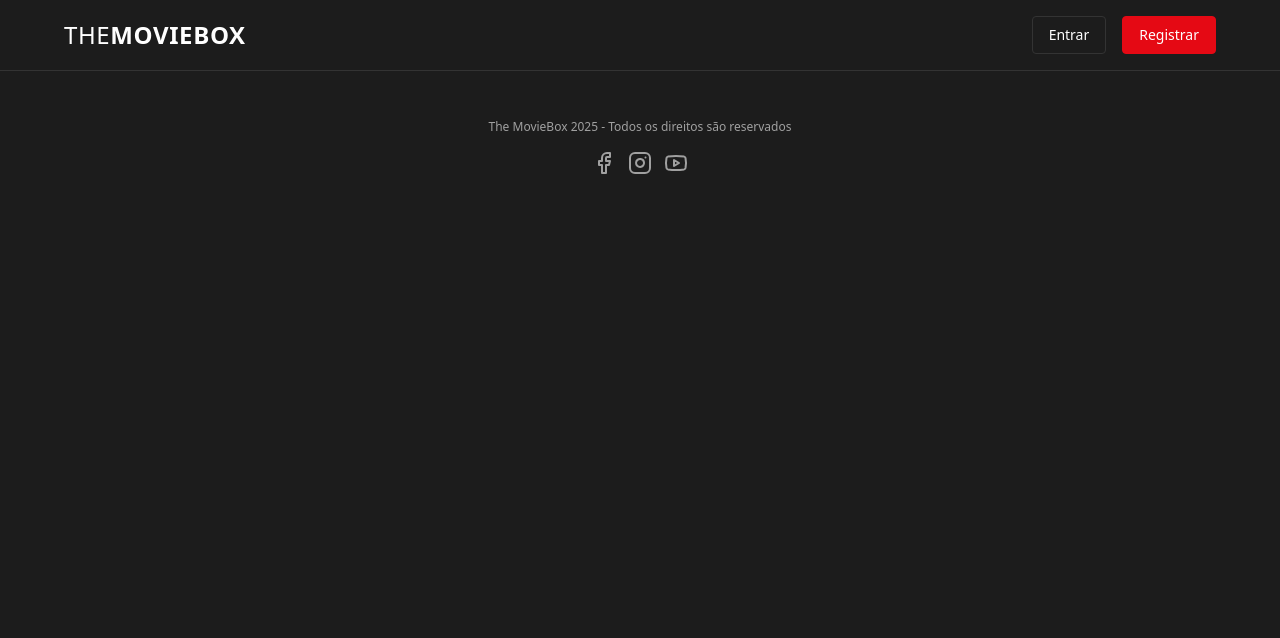
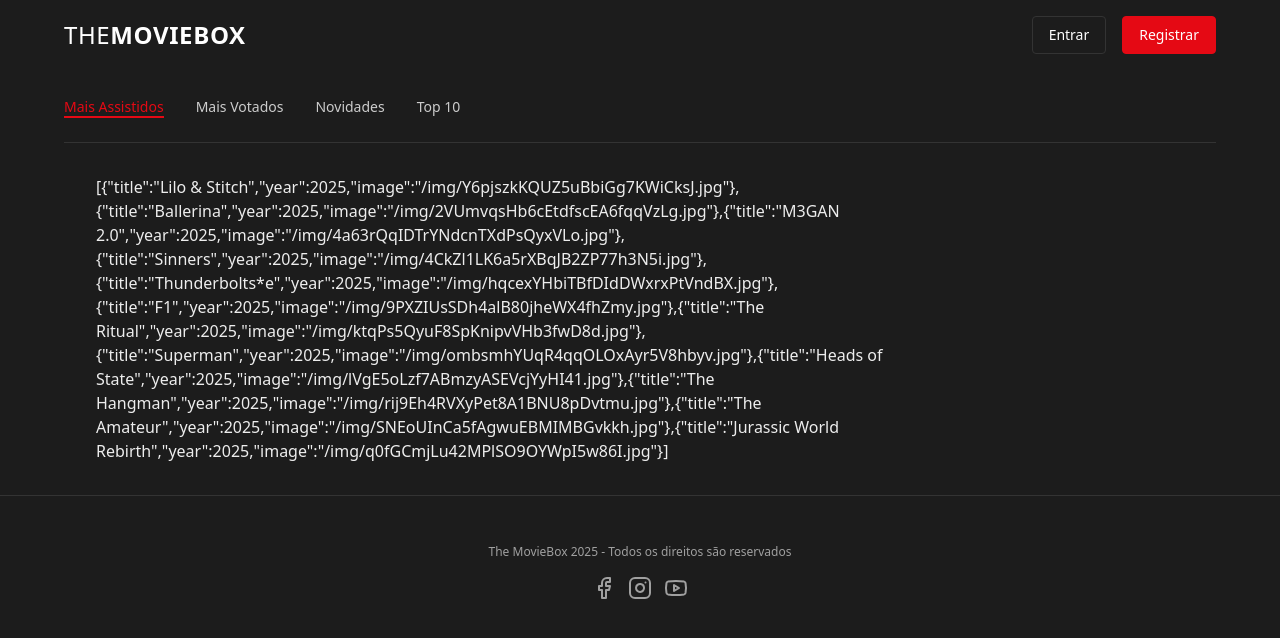
Before and after one commit to tamis2K/DAW-2025, a React (Vite) app in the folder the-movie-react/: page / in a window 1280 px wide. Shown: the top 638 px of the page. Built offline with nearby package versions, Linux system fonts and the light colour scheme.

Commit message:
Aula 30/10/2025

```diff
--- a/the-movie-react/src/App.tsx
+++ b/the-movie-react/src/App.tsx
@@ -1,15 +1,19 @@
-import { Footer } from "./components/layout/footer"
-import { Header } from "./components/layout/header"
+import { MovieContent } from "./cases/movies/components/movie-content";
+import { Footer } from "./components/layout/footer";
+import { Header } from "./components/layout/header";
+import { Navbar } from "./components/layout/navbar";
 
 function App() {
-
   return (
     <>
       <Header />
-      <main></main>
+      <main>
+        <Navbar />
+        <MovieContent />
+      </main>
       <Footer />
     </>
-  )
+  );
 }
 
-export default App
+export default App;
--- /dev/null
+++ b/the-movie-react/src/cases/movies/components/movie-content.tsx
@@ -0,0 +1,18 @@
+import { useEffect, useState } from "react";
+import { MovieService, type MovieDTO } from "../services/movei.service";
+
+export function MovieContent() {
+  const [movies, setMovies] = useState<MovieDTO[]>([]);
+
+  useEffect(() => {
+    MovieService.list().then((result) => {
+      setMovies(result);
+    });
+  }, []);
+
+  return (
+    <section className="bg-[#1c1c1c] p-8 grid grid-cols-[repeat(auto-fill, minmax(200px, 1fr))] gap-8 max-w-6xl mx-auto">
+      <p>{JSON.stringify(movies)}</p>
+    </section>
+  );
+}
--- /dev/null
+++ b/the-movie-react/src/cases/movies/services/movei.service.ts
@@ -0,0 +1,74 @@
+export type MovieDTO = {
+    title: string;
+    year: number;
+    image: string;
+}
+
+const movies: MovieDTO[] = [
+    {
+    title: 'Lilo & Stitch',
+    year: 2025,
+    image: '/img/Y6pjszkKQUZ5uBbiGg7KWiCksJ.jpg',
+  },
+  {
+    title: 'Ballerina',
+    year: 2025,
+    image: '/img/2VUmvqsHb6cEtdfscEA6fqqVzLg.jpg',
+  },
+  {
+    title: 'M3GAN 2.0',
+    year: 2025,
+    image: '/img/4a63rQqIDTrYNdcnTXdPsQyxVLo.jpg',
+  },
+  {
+    title: 'Sinners',
+    year: 2025,
+    image: '/img/4CkZl1LK6a5rXBqJB2ZP77h3N5i.jpg',
+  },
+  {
+    title: 'Thunderbolts*e',
+    year: 2025,
+    image: '/img/hqcexYHbiTBfDIdDWxrxPtVndBX.jpg',
+  },
+  {
+    title: 'F1',
+    year: 2025,
+    image: '/img/9PXZIUsSDh4alB80jheWX4fhZmy.jpg',
+  },
+  {
+    title: 'The Ritual',
+    year: 2025,
+    image: '/img/ktqPs5QyuF8SpKnipvVHb3fwD8d.jpg',
+  },
+  {
+    title: 'Superman',
+    year: 2025,
+    image: '/img/ombsmhYUqR4qqOLOxAyr5V8hbyv.jpg',
+  },
+  {
+    title: 'Heads of State',
+    year: 2025,
+    image: '/img/lVgE5oLzf7ABmzyASEVcjYyHI41.jpg',
+  },
+  {
+    title: 'The Hangman',
+    year: 2025,
+    image: '/img/rij9Eh4RVXyPet8A1BNU8pDvtmu.jpg',
+  },
+  {
+    title: 'The Amateur',
+    year: 2025,
+    image: '/img/SNEoUInCa5fAgwuEBMIMBGvkkh.jpg',
+  },
+  {
+    title: 'Jurassic World Rebirth',
+    year: 2025,
+    image: '/img/q0fGCmjLu42MPlSO9OYWpI5w86I.jpg',
+  },
+]
+
+export const MovieService = {
+  async list(): Promise<MovieDTO[]> {
+        return movies;
+    }
+}
--- /dev/null
+++ b/the-movie-react/src/components/layout/navbar.tsx
@@ -0,0 +1,30 @@
+const categories = [
+  { label: "Mais Assistidos", active: true, link: "/Mais Assistidos" },
+  { label: "Mais Votados", active: false, link: "/Mais Votados" },
+  { label: "Novidades", active: false, link: "/Novidades" },
+  { label: "Top 10", active: false, link: "/Top 10" },
+  { lable: "Gêneros", active: false, link: "/Gêneros" },
+];
+
+export function Navbar() {
+  return (
+    <nav className="flex bg-[#1c1c1c] border-b border-[#333] max-w-6xl mx-auto">
+      <ol className="flex gap-8 list-none py-6">
+        {categories.map((item) => (
+          <li>
+            <a
+              href={item.link}
+              className={`text-sm ${
+                item.active
+                  ? "text-[#e50914] border-b-2 border-[#e50914] hover:text-[#e50914]"
+                  : "text-[#ccc] hover:text-white"
+              }`}
+            >
+              {item.label}
+            </a>
+          </li>
+        ))}
+      </ol>
+    </nav>
+  );
+}
```
